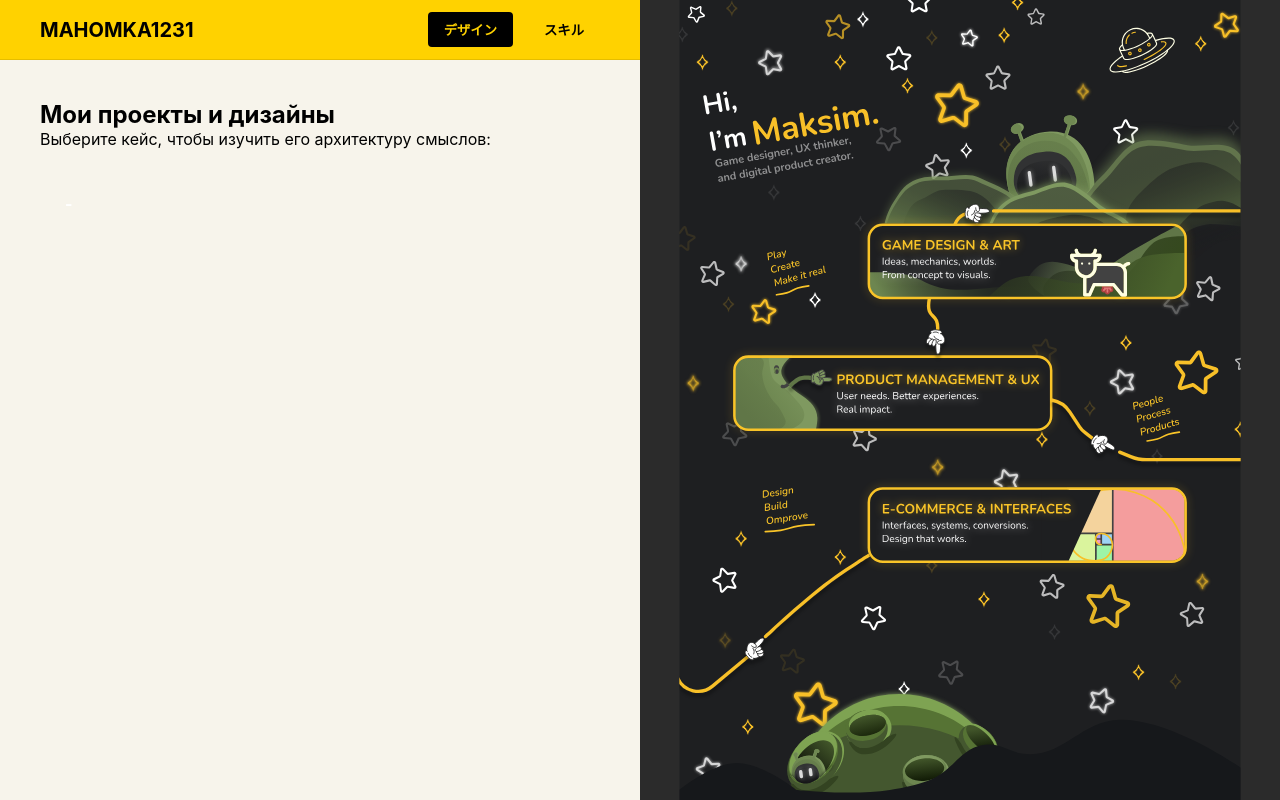
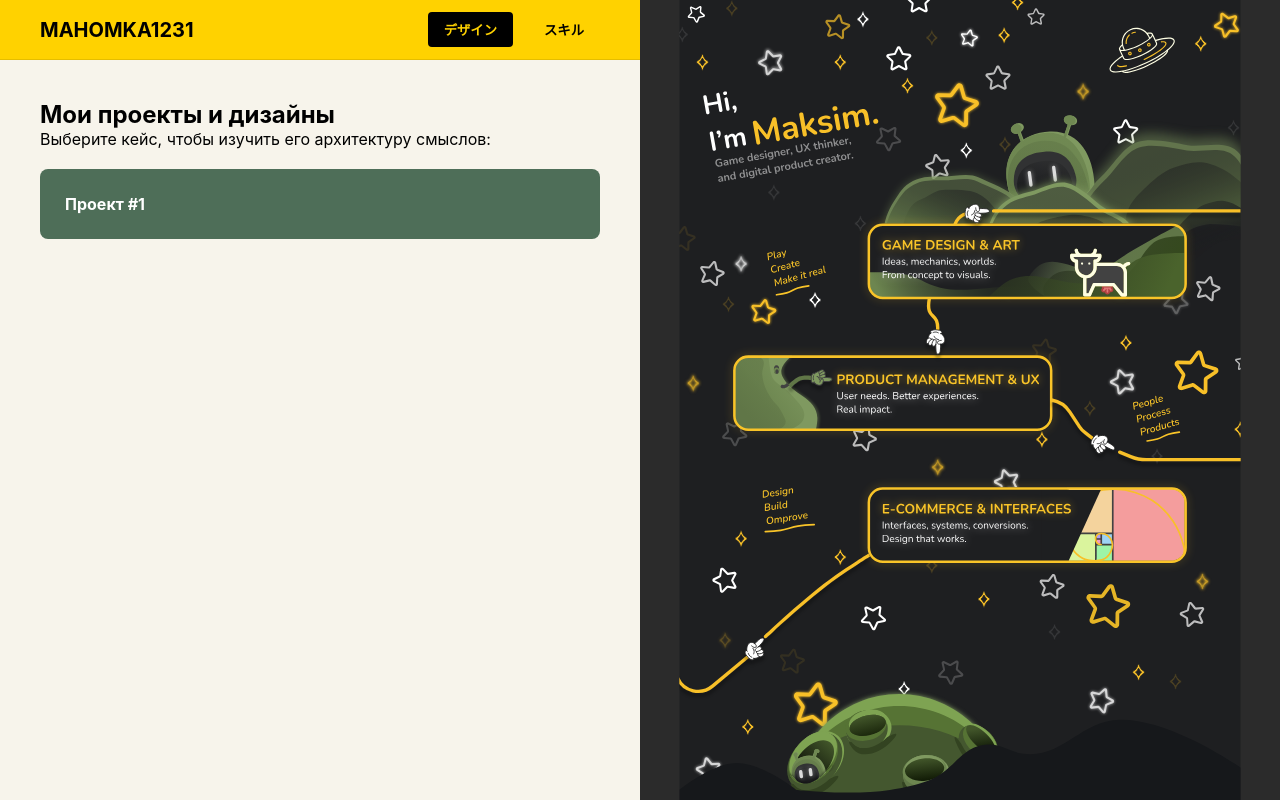
Before and after one commit to mahimka1321/my-portfolio, a React (Create React App) app: page / in a window 1280 px wide. Both pictures are taken after a click on the button "デザイン". Built offline with nearby package versions, Linux system fonts and the light colour scheme.

Commit message:
fix: Обновление виджетов админки и точечное чтение полей в React

```diff
--- a/src/Content.jsx
+++ b/src/Content.jsx
@@ -3,7 +3,6 @@ import projectsData from './data/projectsData.json';
 
 // 1. КОМПОНЕНТ: Динамический список всех дизайнов
 function DesignsList({ onSelect }) {
-  // Безопасно достаем массив проектов
   const list = projectsData.items || [];
 
   return (
@@ -13,14 +12,11 @@ function DesignsList({ onSelect }) {
 
       <div className="blocks-grid" style={{ display: 'flex', flexDirection: 'column', gap: '15px', marginTop: '20px' }}>
         {list.map((item, index) => {
-          // СТРАХОВКА: Если админка завернула данные глубоко, извлекаем их. Иначе берем сам item.
           const data = item.fields ? item.fields : item;
 
-          // Безопасно вытаскиваем цвет. Если цвета нет или это пустой массив, ставим дефолтный дзен-зеленый
-          const buttonColor = (data.colors && data.colors[0]) ? data.colors[0] : '#4E6E58';
-          // Вытаскиваем заголовок. Если пусто — выводим временную заглушку, чтобы кнопка не была пустой
-          const buttonTitle = data.title || `Проект #${index + 1}`;
-          // Вытаскиваем ID для клика
+          // 🔥 ЧИТАЕМ ЦВЕТ НАПРЯМУЮ ИЗ НАШЕГО НОВОГО ПОЛЯ БЕЗ СЛОЖНЫХ МАССИВОВ
+          const bgColor = data.buttonColor && data.buttonColor !== '-' ? data.buttonColor : '#4E6E58';
+          const titleText = data.title && data.title !== '-' ? data.title : `Проект #${index + 1}`;
           const projectId = data.id || `project-${index}`;
 
           return (
@@ -28,18 +24,17 @@ function DesignsList({ onSelect }) {
               key={projectId}
               className="proto-block"
               style={{
-                backgroundColor: buttonColor, // Принудительно красим кнопку
+                backgroundColor: bgColor, // Цвет применится железно!
                 padding: '25px',
                 borderRadius: '8px',
                 color: '#fff',
                 fontWeight: 'bold',
                 cursor: 'pointer',
-                display: 'block' // Задаем блочную видимость
+                display: 'block'
               }}
-              onClick={() => onSelect(projectId)} // Клик открывает кейс
+              onClick={() => onSelect(projectId)}
             >
-              {/* Выводим заголовок проекта на кнопку */}
-              <span>{buttonTitle}</span>
+              <span>{titleText}</span>
             </div>
           );
         })}
```
Also changed, not shown: public/admin/config.yml (+6 -6 lines), public/admin/index.html (+8 -6 lines).
